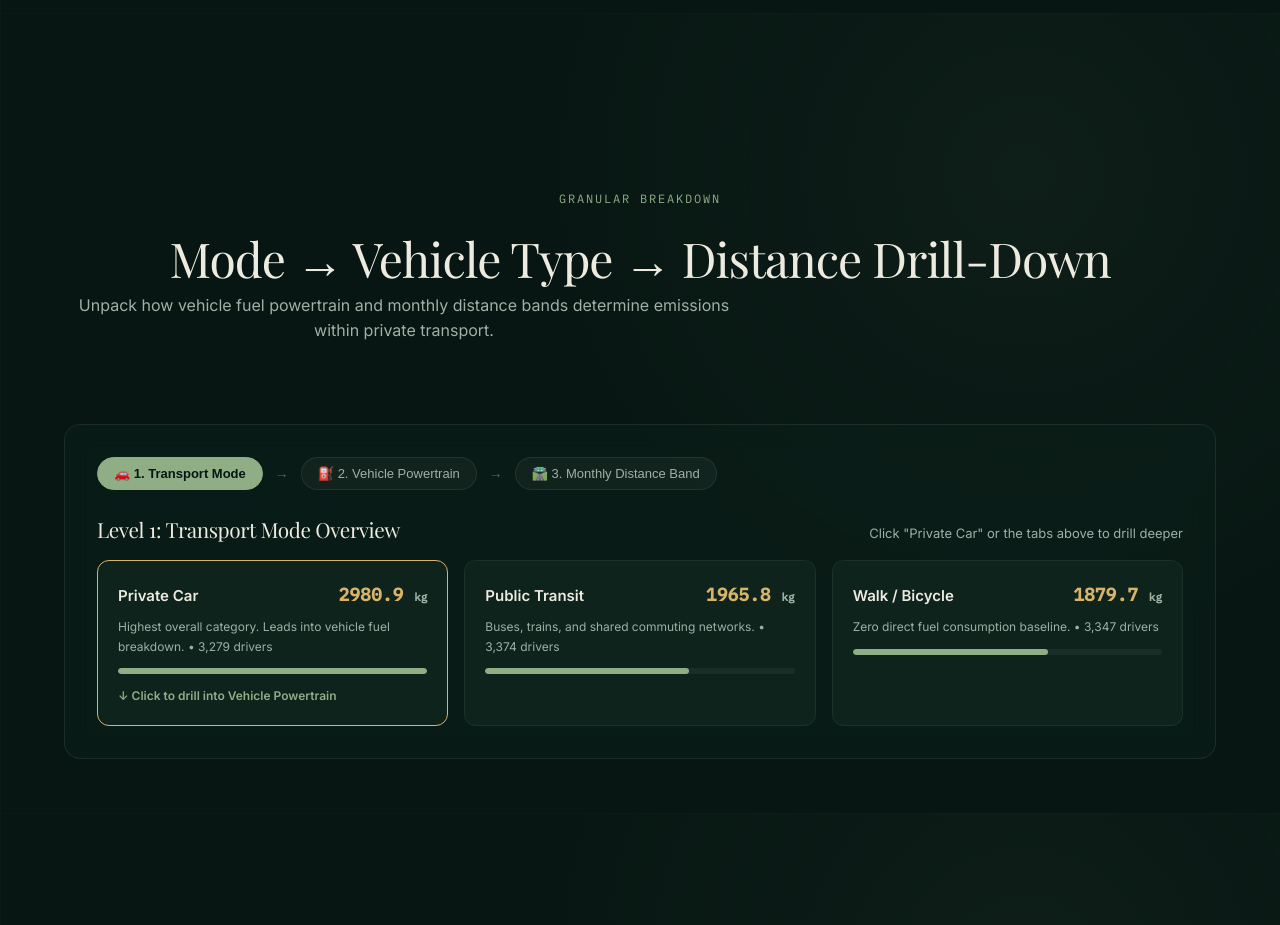
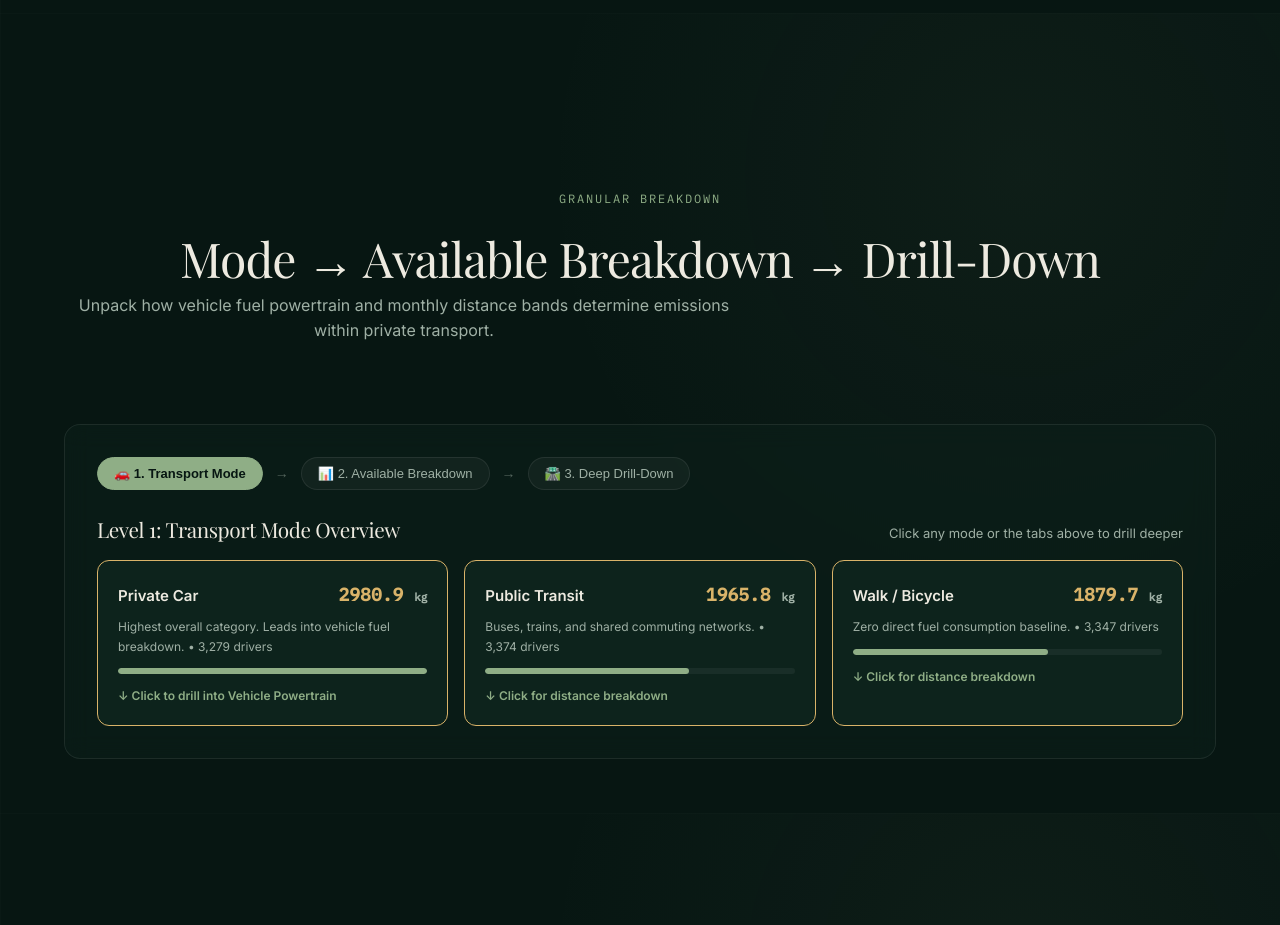
Before and after one commit to Ria1005/ecosmart-carbon-analytics, a Flask app: page /transport in a window 1280 px wide. Shown: the part 2387-3312 px from the top of the page. Run offline with Flask 3, Linux system fonts and the light colour scheme; some web fonts are replaced.

Commit message:
Finalize EcoSmart transport drilldown

```diff
--- a/static/transport.js
+++ b/static/transport.js
@@ -174,29 +174,44 @@ document.addEventListener('ecosmart-data-ready', () => {
   const drillGrid = document.getElementById('drillCardsGrid');
 
   let currentDrillLevel = 'mode';
+  let drillMode = null;
+  let drillBand = null;
 
   function renderDrillDown(level) {
+    // Reroute breadcrumb clicks based on active mode
+    if (level === 'vehicle') {
+      if (drillMode === 'public') level = 'public-distance';
+      if (drillMode === 'walk/bicycle') level = 'walk-distance';
+    }
+    if (level === 'distance') {
+      if (drillMode === 'public' || drillMode === 'walk/bicycle') level = 'details';
+    }
+
     currentDrillLevel = level;
 
-    // Update active tab styling
     document.querySelectorAll('.breadcrumb-step').forEach(btn => {
-      btn.classList.toggle('active', btn.getAttribute('data-level') === level);
+      const btnLevel = btn.getAttribute('data-level');
+      let isActive = false;
+      if (btnLevel === level) isActive = true;
+      if (btnLevel === 'vehicle' && (level === 'public-distance' || level === 'walk-distance')) isActive = true;
+      if (btnLevel === 'distance' && level === 'details') isActive = true;
+      btn.classList.toggle('active', isActive);
     });
 
     if (level === 'mode') {
       drillTitle.textContent = 'Level 1: Transport Mode Overview';
-      drillDesc.textContent = 'Click "Private Car" or the tabs above to drill deeper';
+      drillDesc.textContent = 'Click any mode or the tabs above to drill deeper';
 
       const modes = [
-        { key: 'private', name: 'Private Car', avg: valPrivate, count: 3279, desc: 'Highest overall category. Leads into vehicle fuel breakdown.', drillable: true },
-        { key: 'public', name: 'Public Transit', avg: valPublic, count: 3374, desc: 'Buses, trains, and shared commuting networks.', drillable: false },
-        { key: 'walk/bicycle', name: 'Walk / Bicycle', avg: valWalk, count: 3347, desc: 'Zero direct fuel consumption baseline.', drillable: false }
+        { key: 'private', name: 'Private Car', avg: valPrivate, count: 3279, desc: 'Highest overall category. Leads into vehicle fuel breakdown.', drillable: true, goto: 'vehicle', cta: 'Click to drill into Vehicle Powertrain' },
+        { key: 'public', name: 'Public Transit', avg: valPublic, count: 3374, desc: 'Buses, trains, and shared commuting networks.', drillable: true, goto: 'public-distance', cta: 'Click for distance breakdown' },
+        { key: 'walk/bicycle', name: 'Walk / Bicycle', avg: valWalk, count: 3347, desc: 'Zero direct fuel consumption baseline.', drillable: true, goto: 'walk-distance', cta: 'Click for distance breakdown' }
       ];
 
       const maxModeAvg = Math.max(...modes.map(m => m.avg));
 
       drillGrid.innerHTML = modes.map(m => `
-        <div class="drill-card ${m.drillable ? 'highlight' : ''}" data-goto="${m.drillable ? 'vehicle' : ''}">
+        <div class="drill-card ${m.drillable ? 'highlight' : ''}" data-goto="${m.goto || ''}" data-mode="${m.key}">
           <div class="drill-card-top">
             <span class="drill-card-title">${m.name}</span>
             <span class="drill-card-val">${m.avg.toFixed(1)} <small style="font-size:11px; color:var(--text-muted);">kg</small></span>
@@ -205,7 +220,7 @@ document.addEventListener('ecosmart-data-ready', () => {
           <div class="drill-bar-wrap">
             <div class="drill-bar-fill" style="width: ${(m.avg / maxModeAvg) * 100}%;"></div>
           </div>
-          ${m.drillable ? `<div style="margin-top:12px; font-size:12px; color:var(--accent); font-weight:600;">&darr; Click to drill into Vehicle Powertrain</div>` : ''}
+          ${m.drillable ? `<div style="margin-top:12px; font-size:12px; color:var(--accent); font-weight:600;">&darr; ${m.cta}</div>` : ''}
         </div>
       `).join('');
     } else if (level === 'vehicle') {
@@ -251,7 +266,7 @@ document.addEventListener('ecosmart-data-ready', () => {
       const maxDistAvg = Math.max(...entries.map(e => e[1].average));
 
       drillGrid.innerHTML = entries.map(([band, info]) => `
-        <div class="drill-card">
+        <div class="drill-card highlight" data-goto="details" data-band="${band}">
           <div class="drill-card-top">
             <span class="drill-card-title">${band}</span>
             <span class="drill-card-val">${info.average.toFixed(1)} <small style="font-size:11px; color:var(--text-muted);">kg</small></span>
@@ -260,14 +275,131 @@ document.addEventListener('ecosmart-data-ready', () => {
           <div class="drill-bar-wrap">
             <div class="drill-bar-fill" style="width: ${(info.average / maxDistAvg) * 100}%; background: var(--accent-secondary);"></div>
           </div>
+          <div style="margin-top:12px; font-size:12px; color:var(--accent); font-weight:600;">&darr; Click for deeper breakdown</div>
         </div>
       `).join('');
+    } else if (level === 'public-distance') {
+      drillTitle.textContent = 'Level 2: Monthly Distance Bands (Public Transit)';
+      drillDesc.textContent = 'Shows how public transit distance correlates with emissions. Click to drill deeper.';
+
+      const distData = {
+        "0-500 km": { average: 1933.6, count: 811 },
+        "501-1500 km": { average: 1976.9, count: 1602 },
+        "1501-3000 km": { average: 1975.1, count: 881 }
+      };
+
+      const entries = Object.entries(distData);
+      const maxDistAvg = Math.max(...entries.map(e => e[1].average));
+
+      drillGrid.innerHTML = entries.map(([band, info]) => `
+        <div class="drill-card highlight" data-goto="details" data-band="${band}">
+          <div class="drill-card-top">
+            <span class="drill-card-title">${band}</span>
+            <span class="drill-card-val">${info.average.toFixed(1)} <small style="font-size:11px; color:var(--text-muted);">kg</small></span>
+          </div>
+          <div class="drill-card-sub">${info.count.toLocaleString()} commuters in survey sample</div>
+          <div class="drill-bar-wrap">
+            <div class="drill-bar-fill" style="width: ${(info.average / maxDistAvg) * 100}%; background: var(--accent-secondary);"></div>
+          </div>
+          <div style="margin-top:12px; font-size:12px; color:var(--accent); font-weight:600;">&darr; Click for deeper breakdown</div>
+        </div>
+      `).join('');
+    } else if (level === 'walk-distance') {
+      drillTitle.textContent = 'Level 2: Monthly Distance Bands (Walk / Bicycle)';
+      drillDesc.textContent = 'All walk/bicycle commuters fall into the lowest distance band. Click to drill deeper.';
+
+      const distData = {
+        "0-500 km": { average: 1879.7, count: 3427 }
+      };
+
+      const entries = Object.entries(distData);
+      const maxDistAvg = Math.max(...entries.map(e => e[1].average));
+
+      drillGrid.innerHTML = entries.map(([band, info]) => `
+        <div class="drill-card highlight" data-goto="details" data-band="${band}">
+          <div class="drill-card-top">
+            <span class="drill-card-title">${band}</span>
+            <span class="drill-card-val">${info.average.toFixed(1)} <small style="font-size:11px; color:var(--text-muted);">kg</small></span>
+          </div>
+          <div class="drill-card-sub">${info.count.toLocaleString()} commuters in survey sample</div>
+          <div class="drill-bar-wrap">
+            <div class="drill-bar-fill" style="width: ${(info.average / maxDistAvg) * 100}%; background: var(--accent-secondary);"></div>
+          </div>
+          <div style="margin-top:12px; font-size:12px; color:var(--accent); font-weight:600;">&darr; Click for deeper breakdown</div>
+        </div>
+      `).join('');
+    } else if (level === 'details') {
+      drillTitle.textContent = 'Level 3: Deep Drill-Down: Distance Band Details';
+      drillDesc.textContent = 'Actual available statistics from the existing dataset for the selected mode and distance band.';
+
+      const allStats = {
+        "private": {
+          "0-500 km": { "count": 156, "mean": 1906.7, "median": 1802.5, "min": 572, "max": 3670 },
+          "501-1500 km": { "count": 297, "mean": 2155.0, "median": 2124.0, "min": 735, "max": 4421 },
+          "1501-3000 km": { "count": 497, "mean": 2376.8, "median": 2322.0, "min": 794, "max": 5150 },
+          "3000+ km": { "count": 2329, "mean": 3287.0, "median": 3234.0, "min": 511, "max": 8377 }
+        },
+        "public": {
+          "0-500 km": { "count": 811, "mean": 1933.6, "median": 1880.0, "min": 495, "max": 4149 },
+          "501-1500 km": { "count": 1602, "mean": 1977.0, "median": 1895.5, "min": 440, "max": 4542 },
+          "1501-3000 km": { "count": 881, "mean": 1975.1, "median": 1881.0, "min": 533, "max": 4113 }
+        },
+        "walk/bicycle": {
+          "0-500 km": { "count": 3427, "mean": 1879.7, "median": 1799.0, "min": 306, "max": 4415 }
+        }
+      };
+
+      const stats = (drillMode && drillBand && allStats[drillMode] && allStats[drillMode][drillBand]) ? allStats[drillMode][drillBand] : null;
+
+      if (!stats) {
+        drillGrid.innerHTML = `
+          <div style="padding: 40px; text-align: center; color: var(--text-muted); background: rgba(0,0,0,0.2); border: 1px solid rgba(255,255,255,0.05); border-radius: 12px; grid-column: 1 / -1;">
+            No statistics available for this selection.
+          </div>
+        `;
+      } else {
+        const modeLabel = drillMode === 'private' ? 'Private Car' : (drillMode === 'public' ? 'Public Transit' : 'Walk / Bicycle');
+        drillGrid.innerHTML = `
+          <div style="grid-column: 1 / -1; display: grid; grid-template-columns: repeat(auto-fit, minmax(200px, 1fr)); gap: 20px;">
+            <div class="drill-card" style="border-color: var(--accent);">
+              <div class="drill-card-top"><span class="drill-card-title">Transport Mode</span></div>
+              <div style="font-family: var(--font-display); font-size: 24px; color: var(--accent); margin-top: 8px;">${modeLabel}</div>
+            </div>
+            <div class="drill-card">
+              <div class="drill-card-top"><span class="drill-card-title">Distance Band</span></div>
+              <div style="font-family: var(--font-display); font-size: 24px; color: var(--text-main); margin-top: 8px;">${drillBand}</div>
+            </div>
+            <div class="drill-card">
+              <div class="drill-card-top"><span class="drill-card-title">Number of Records</span></div>
+              <div style="font-family: var(--font-display); font-size: 24px; color: var(--accent-secondary); margin-top: 8px;">${stats.count.toLocaleString()}</div>
+            </div>
+            <div class="drill-card">
+              <div class="drill-card-top"><span class="drill-card-title">Average Emission</span></div>
+              <div style="font-family: var(--font-display); font-size: 24px; color: var(--text-main); margin-top: 8px;">${stats.mean.toFixed(1)} <small style="font-size:14px; color:var(--text-muted);">kg</small></div>
+            </div>
+            <div class="drill-card">
+              <div class="drill-card-top"><span class="drill-card-title">Median Emission</span></div>
+              <div style="font-family: var(--font-display); font-size: 24px; color: var(--text-main); margin-top: 8px;">${stats.median.toFixed(1)} <small style="font-size:14px; color:var(--text-muted);">kg</small></div>
+            </div>
+            <div class="drill-card">
+              <div class="drill-card-top"><span class="drill-card-title">Min Emission</span></div>
+              <div style="font-family: var(--font-display); font-size: 24px; color: var(--text-main); margin-top: 8px;">${stats.min.toFixed(1)} <small style="font-size:14px; color:var(--text-muted);">kg</small></div>
+            </div>
+            <div class="drill-card">
+              <div class="drill-card-top"><span class="drill-card-title">Max Emission</span></div>
+              <div style="font-family: var(--font-display); font-size: 24px; color: var(--text-main); margin-top: 8px;">${stats.max.toFixed(1)} <small style="font-size:14px; color:var(--text-muted);">kg</small></div>
+            </div>
+          </div>
+        `;
+      }
     }
 
     // Attach click listeners to drill cards
     drillGrid.querySelectorAll('.drill-card[data-goto]').forEach(card => {
       card.addEventListener('click', () => {
         const nextLevel = card.getAttribute('data-goto');
+        if (card.getAttribute('data-mode')) drillMode = card.getAttribute('data-mode');
+        if (card.getAttribute('data-band')) drillBand = card.getAttribute('data-band');
         if (nextLevel) renderDrillDown(nextLevel);
       });
     });
--- a/templates/transport.html
+++ b/templates/transport.html
@@ -126,7 +126,7 @@
 
       <div class="explorer-header">
         <div class="eyebrow">Granular Breakdown</div>
-        <h2>Mode &rarr; Vehicle Type &rarr; Distance Drill-Down</h2>
+        <h2>Mode &rarr; Available Breakdown &rarr; Drill-Down</h2>
         <p style="color:var(--text-muted); max-width:680px; margin-top:8px;">
           Unpack how vehicle fuel powertrain and monthly distance bands determine emissions within private transport.
         </p>
@@ -140,11 +140,11 @@
           </button>
           <span class="breadcrumb-arrow">&rarr;</span>
           <button class="breadcrumb-step" data-level="vehicle">
-            <span>⛽ 2. Vehicle Powertrain</span>
+            <span>📊 2. Available Breakdown</span>
           </button>
           <span class="breadcrumb-arrow">&rarr;</span>
           <button class="breadcrumb-step" data-level="distance">
-            <span>🛣️ 3. Monthly Distance Band</span>
+            <span>🛣️ 3. Deep Drill-Down</span>
           </button>
         </div>
 
```
Also changed, not shown: scratch_stats.py (added, +15 -0 lines).
